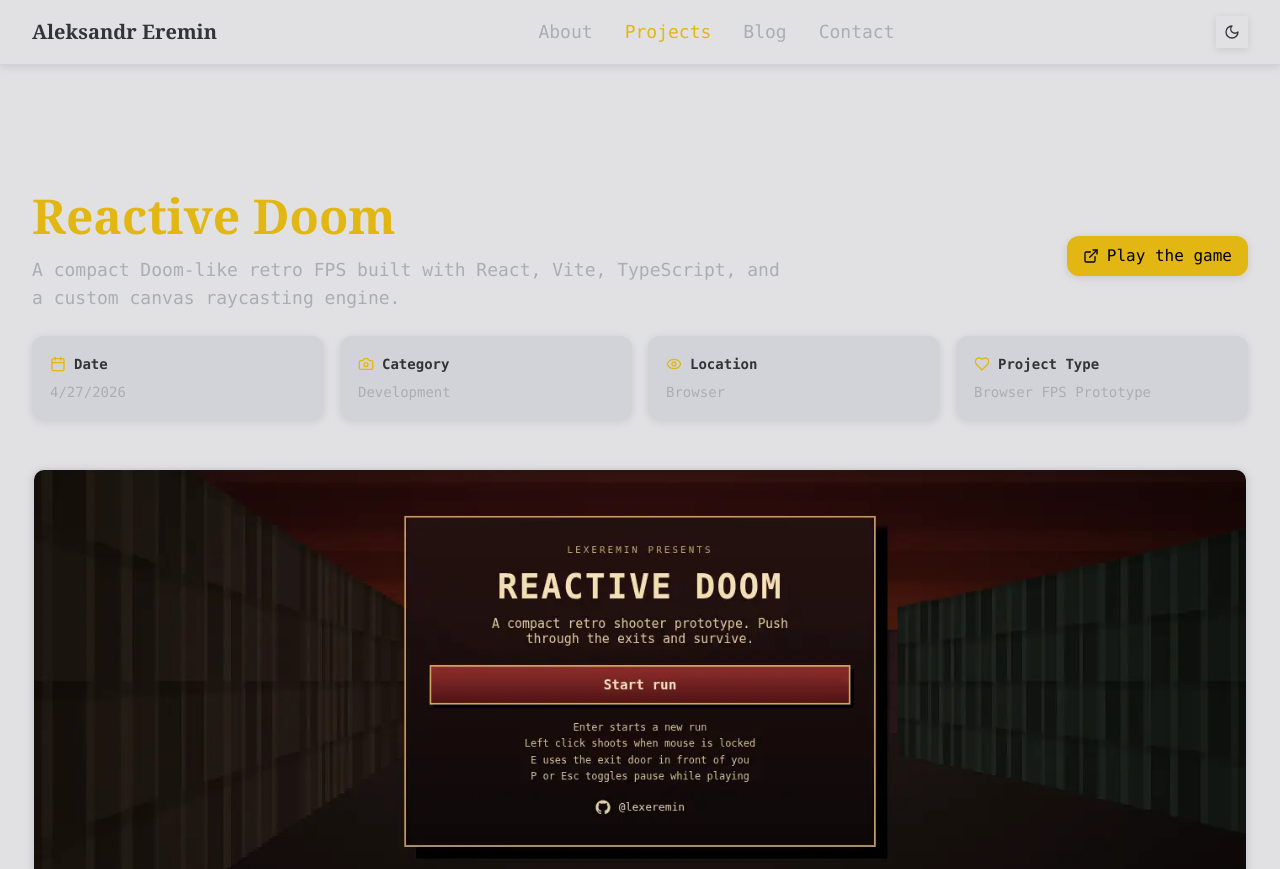
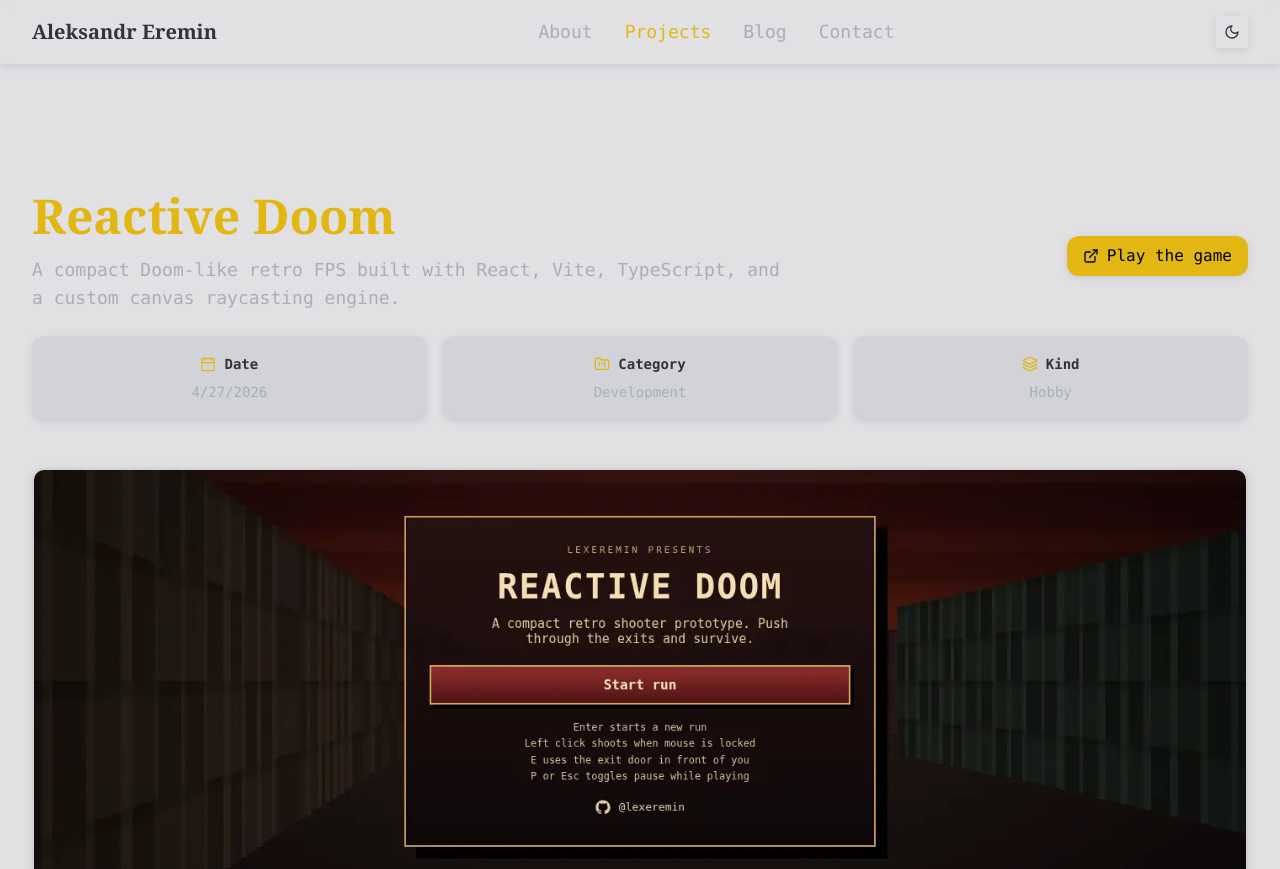
Before and after one commit to lexeremin/lexeremin.com, a Next.js app: page /projects/reactive-doom in a window 1280 px wide. Shown: the top 869 px of the page. Built offline with nearby package versions, Linux system fonts and the light colour scheme.

Commit message:
refactor: simplify project metadata display

```diff
--- a/app/projects/[id]/page.tsx
+++ b/app/projects/[id]/page.tsx
@@ -3,7 +3,7 @@
 import { useState } from "react"
 import { notFound, useParams } from "next/navigation"
 import { Card, CardContent } from "@/components/ui/card"
-import { Heart, Eye, ExternalLink, Calendar, Camera } from "lucide-react"
+import { Heart, Eye, ExternalLink, Calendar, FolderKanban, Layers3 } from "lucide-react"
 import Image from "next/image"
 import Link from "next/link"
 import Navbar from "@/components/navbar"
@@ -79,39 +79,30 @@ export default function ProjectDetail() {
             </div>
           </div>
 
-          <div className="grid grid-cols-1 sm:grid-cols-2 lg:grid-cols-4 gap-4 mb-8">
-            <Card className="p-4 rounded-xl bg-serika-sub-alt border-2 border-serika-sub-alt shadow-soft">
-              <CardContent className="p-0">
-                <div className="flex items-center space-x-2 mb-2">
+          <div className="flex flex-col sm:flex-row gap-4 mb-8">
+            <Card className="flex-1 p-4 rounded-xl bg-serika-sub-alt border-2 border-serika-sub-alt shadow-soft">
+              <CardContent className="p-0 text-center">
+                <div className="flex items-center justify-center space-x-2 mb-2">
                   <Calendar className="h-4 w-4 text-serika-main" />
                   <span className="text-sm font-bold text-serika-text">Date</span>
                 </div>
                 <p className="text-sm text-serika-sub">{new Date(project.date).toLocaleDateString()}</p>
               </CardContent>
             </Card>
-            <Card className="p-4 rounded-xl bg-serika-sub-alt border-2 border-serika-sub-alt shadow-soft">
-              <CardContent className="p-0">
-                <div className="flex items-center space-x-2 mb-2">
-                  <Camera className="h-4 w-4 text-serika-main" />
+            <Card className="flex-1 p-4 rounded-xl bg-serika-sub-alt border-2 border-serika-sub-alt shadow-soft">
+              <CardContent className="p-0 text-center">
+                <div className="flex items-center justify-center space-x-2 mb-2">
+                  <FolderKanban className="h-4 w-4 text-serika-main" />
                   <span className="text-sm font-bold text-serika-text">Category</span>
                 </div>
                 <p className="text-sm text-serika-sub capitalize">{project.category}</p>
               </CardContent>
             </Card>
-            <Card className="p-4 rounded-xl bg-serika-sub-alt border-2 border-serika-sub-alt shadow-soft">
-              <CardContent className="p-0">
-                <div className="flex items-center space-x-2 mb-2">
-                  <Eye className="h-4 w-4 text-serika-main" />
-                  <span className="text-sm font-bold text-serika-text">Location</span>
-                </div>
-                <p className="text-sm text-serika-sub">{project.location}</p>
-              </CardContent>
-            </Card>
-            <Card className="p-4 rounded-xl bg-serika-sub-alt border-2 border-serika-sub-alt shadow-soft">
-              <CardContent className="p-0">
-                <div className="flex items-center space-x-2 mb-2">
-                  <Heart className="h-4 w-4 text-serika-main" />
-                  <span className="text-sm font-bold text-serika-text">Project Type</span>
+            <Card className="flex-1 p-4 rounded-xl bg-serika-sub-alt border-2 border-serika-sub-alt shadow-soft">
+              <CardContent className="p-0 text-center">
+                <div className="flex items-center justify-center space-x-2 mb-2">
+                  <Layers3 className="h-4 w-4 text-serika-main" />
+                  <span className="text-sm font-bold text-serika-text">Kind</span>
                 </div>
                 <p className="text-sm text-serika-sub">{project.type}</p>
               </CardContent>
--- a/lib/projects.ts
+++ b/lib/projects.ts
@@ -24,7 +24,7 @@ export const projects: Project[] = [
     id: "unsplash",
     title: "Unsplash Photography",
     category: "photography",
-    type: "Photography",
+    type: "Personal",
     description:
       "A curated public selection of my photography on Unsplash, with more than 2M views, 10k downloads, and top 10% contributor status.",
     fullDescription: [
@@ -51,7 +51,7 @@ export const projects: Project[] = [
     id: "reactive-doom",
     title: "Reactive Doom",
     category: "development",
-    type: "Browser FPS Prototype",
+    type: "Hobby",
     description:
       "A compact Doom-like retro FPS built with React, Vite, TypeScript, and a custom canvas raycasting engine.",
     fullDescription: [
```
